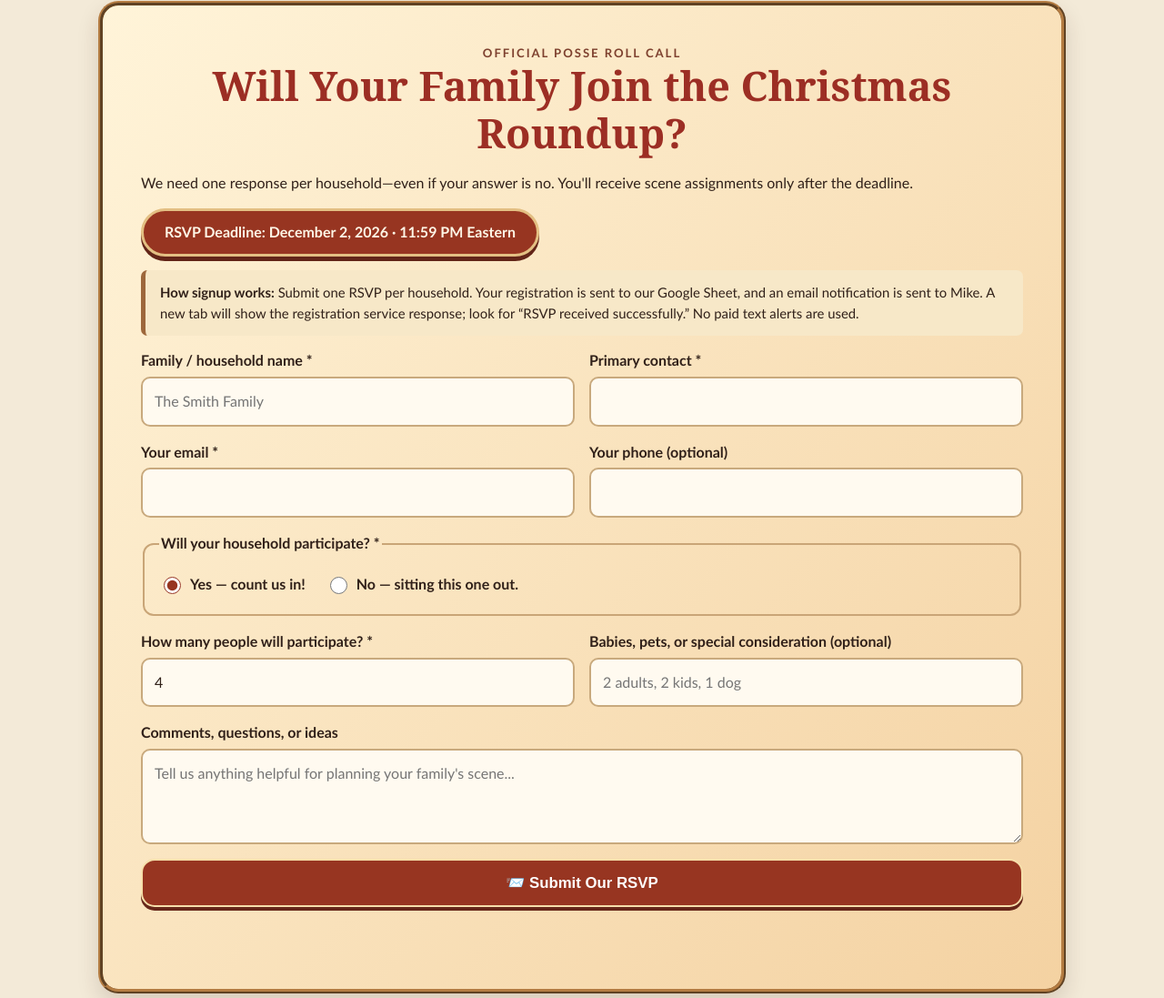
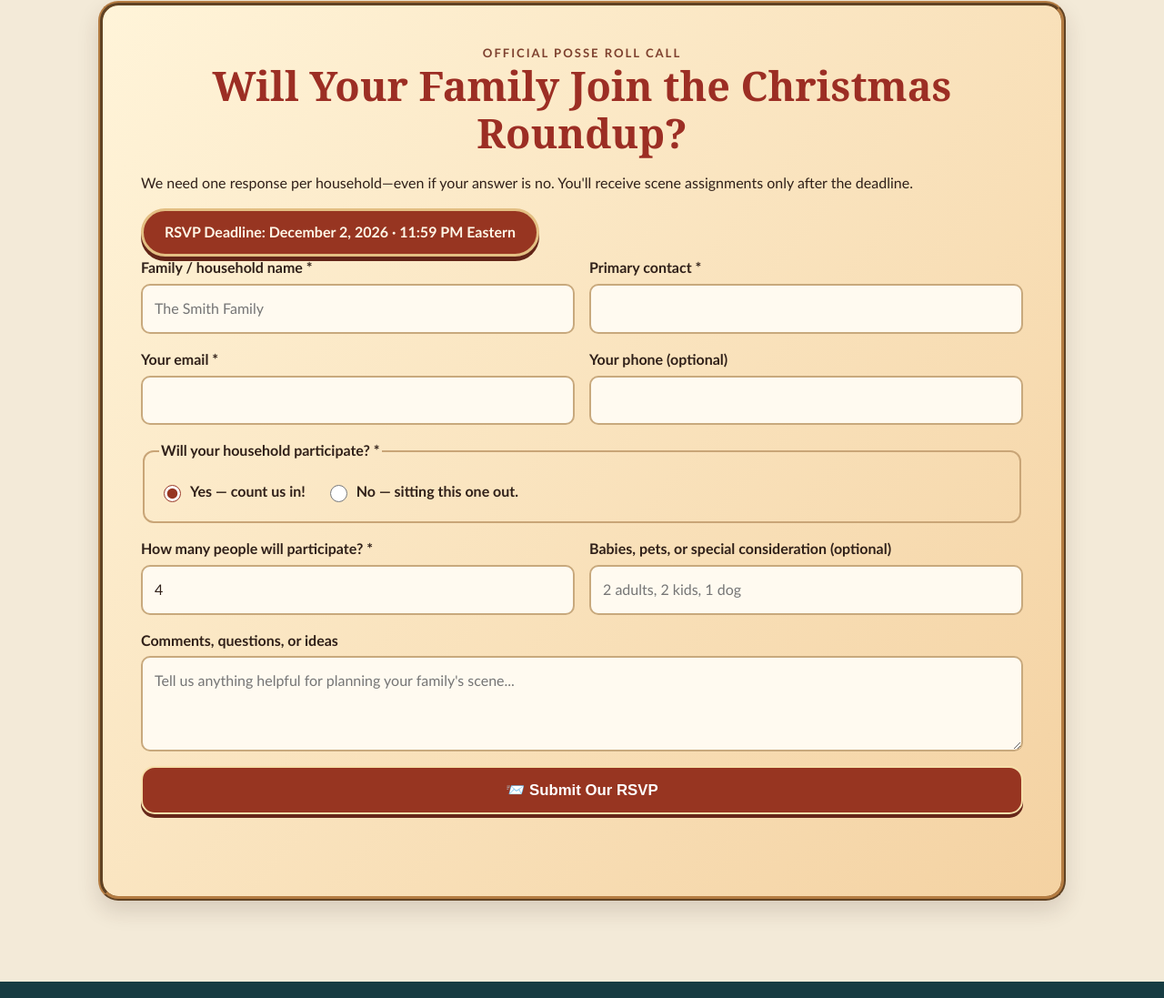
Before and after one commit to mnicolaro/nicolaro-website, a plain HTML site: page index.html in a window 1280 px wide. Shown: the part 1030-2127 px from the top of the page at 91% size. Drawn offline with Linux system fonts and the light colour scheme.

Commit message:
Remove internal RSVP processing explanation from signup page

```diff
--- a/index.html
+++ b/index.html
@@ -100,7 +100,6 @@ footer{text-align:center;padding:30px 20px;background:#173c42;color:#fff2d7}foot
 <div class="eyebrow">Official posse roll call</div><h2 id="sign-title">Will Your Family Join the Christmas Roundup?</h2>
 <p>We need one response per household—even if your answer is no. You'll receive scene assignments only after the deadline.</p>
 <div class="ribbon">RSVP Deadline: December 2, 2026 · 11:59 PM Eastern</div>
-<p class="notice"><strong>How signup works:</strong> Submit one RSVP per household. Your registration is sent to our Google Sheet, and an email notification is sent to Mike. A new tab will show the registration service response; look for “RSVP received successfully.” No paid text alerts are used.</p>
 <form id="rsvp" method="post" action="https://script.google.com/macros/s/AKfycbx4KhMeanpM5ycrFAsWa2eGNjVFX5SBm0k17e-iuSHe2Sd5azSZ2G5VWx7l5K_TUjBc/exec" target="_blank">
 <div class="grid-fields">
 <div class="field"><label for="family">Family / household name *</label><input id="family" name="family" required maxlength="100" placeholder="The Smith Family"></div>
```
